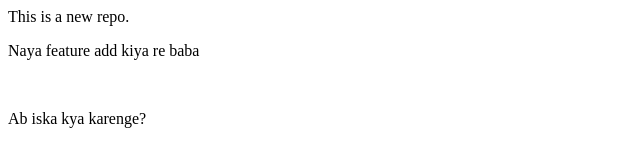
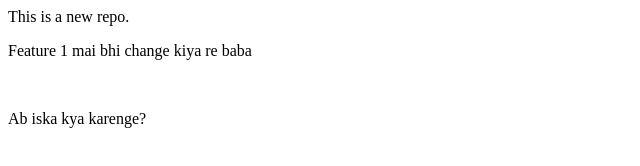
Before and after one commit to Scientific-Shrey/localrepo, a plain HTML site: page index.html in a window 1280 px wide. Shown: the full height of the page, 0-640 px from the left. Drawn offline with Linux system fonts and the light colour scheme.

Commit message:
Feature 1 mai kuchh change kiya

```diff
--- a/index.html
+++ b/index.html
@@ -1,3 +1,3 @@
 <p>This is a new repo.</p>
-<p> Naya feature add kiya re baba</p><br>
+<p> Feature 1 mai bhi change kiya re baba</p><br>
 <p>Ab iska kya karenge?</p>
```
